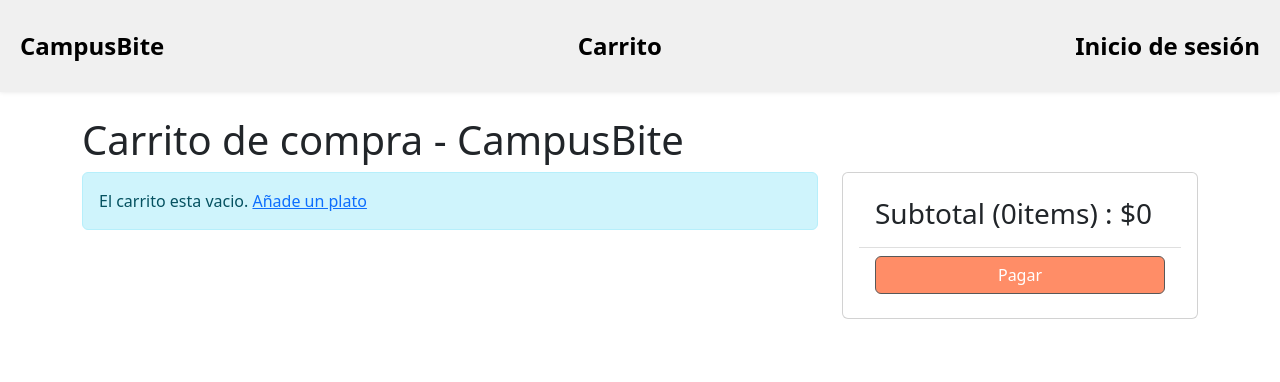
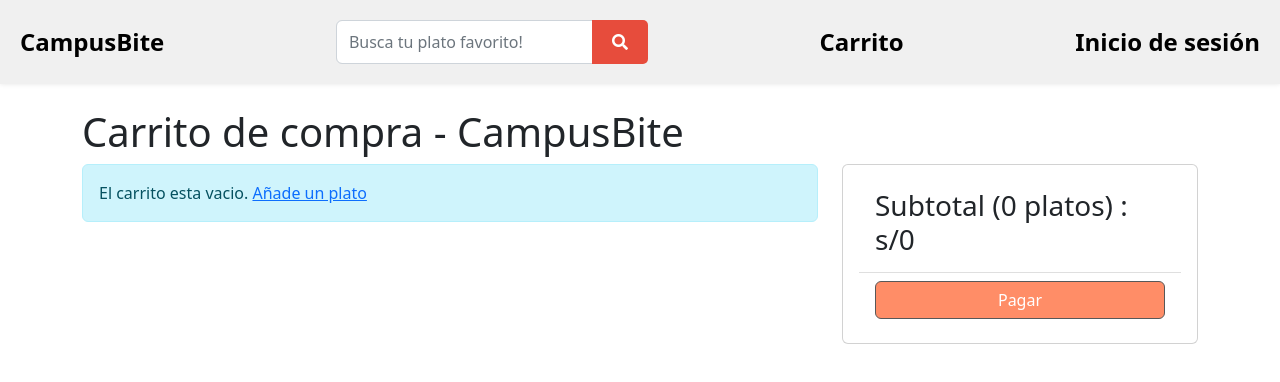
Before and after one commit to SebasHS/CampusBite, a React (Create React App) app in the folder frontend/: page /cart in a window 1280 px wide. Shown: the top 382 px of the page. Built offline with nearby package versions, Linux system fonts and the light colour scheme.

Commit message:
Add: Carrito de compras 80%

```diff
--- a/frontend/src/App.js
+++ b/frontend/src/App.js
@@ -11,6 +11,7 @@
 import Badge from 'react-bootstrap/Badge'
 import Nav from 'react-bootstrap/Nav'
 import CarritoCompraScreen from './pantallas/CarritoCompraScreen';
+import BarraBusqueda from './componentes/BarraBusqueda';
 
 
 function App() {
@@ -29,7 +30,7 @@
         <div>
             <header className='MenuNav'>
                 <Link to="/">CampusBite</Link>
-                <Nav>
+                    <BarraBusqueda/>
                     <Link to="/cart" className='nav-link'>
                         Carrito
                         {cart.cartItems.length > 0 && (
@@ -39,8 +40,7 @@
                         )}
 
 
-                    </Link>
-                </Nav>
+                </Link>
                 {userInfo ? (
                     <>
                     <span>Hola, {userInfo.name} </span>
--- /dev/null
+++ b/frontend/src/componentes/BarraBusqueda.js
@@ -0,0 +1,34 @@
+import React, { useState } from 'react';
+import Button from 'react-bootstrap/Button';
+import Form from 'react-bootstrap/Form';
+import InputGroup from 'react-bootstrap/InputGroup';
+import FormControl from 'react-bootstrap/FormControl';
+import { useNavigate } from 'react-router-dom';
+
+export default function BarraBusqueda() {
+  const navigate = useNavigate();
+  const [query, setQuery] = useState('');
+  const submitHandler = (e) => {
+    e.preventDefault();
+    navigate(query ? `/search/?query=${query}` : '/search');
+  };
+
+  return (
+    <Form className="d-flex" onSubmit={submitHandler}>
+      <InputGroup>
+        <FormControl
+          type="text"
+          name="q"
+          id="q"
+          onChange={(e) => setQuery(e.target.value)}
+          placeholder="Busca tu plato favorito!"
+          aria-label="Search Products"
+          aria-describedby="button-search"
+        ></FormControl>
+        <Button variant="outline-primary" type="submit" id="button-search">
+          <i className="fas fa-search"></i>
+        </Button>
+      </InputGroup>
+    </Form>
+  );
+}
--- a/frontend/src/componentes/Producto.js
+++ b/frontend/src/componentes/Producto.js
@@ -2,9 +2,32 @@
 import { Link } from 'react-router-dom';
 import Card from 'react-bootstrap/Card';
 import Rating from './Rating'
+import axios from 'axios';
+import { useContext } from 'react';
+import { Store } from '../Store';
 
 function Producto(props){
     const {product} = props;
+
+    const { state, dispatch: ctxDispatch } = useContext(Store);
+    const {
+        cart: { cartItems },
+    } = state;
+    const addToCartHandler = async (item) => {
+        const existItem = cartItems.find((x) => x._id === product._id);
+        const quantity = existItem ? existItem.quantity + 1 : 1;
+        const { data } = await axios.get(`/api/products/${item._id}`)
+        if(data.countInStock < quantity){
+            window.alert('Lo sentimos!, este producto esta fuera de stock');
+            return;
+        }
+
+        ctxDispatch({type:'CART_ADD_ITEM', payload: {...item, quantity},
+        });
+
+    };
+
+
     return(
         <Card key={product.slug}>
             <Link to={`/product/${product.slug}`}>
@@ -16,7 +39,7 @@
                 </Link>
                 <Rating rating={product.rating} numReviews={product.numReviews} />
                 <Card.Text>s/{product.price}</Card.Text>
-                <Button>Añadir al carrito</Button>
+                <Button onClick={() => addToCartHandler(product)}>Añadir al carrito</Button>
             </Card.Body>
         </Card>
     )
--- a/frontend/src/index.css
+++ b/frontend/src/index.css
@@ -111,15 +111,19 @@
 
   .MenuNav a {
     font-size: 20px;
-    margin-bottom: 10px;
+    margin-bottom: 15px;
   }
 
   .MenuNav span {
-    margin-bottom: 10px;
+    margin-bottom: 15px;
   }
 
   .MenuNav button {
     margin-top: 10px;
+  }
+
+  .MenuNav form {
+    margin-bottom: 15px;
   }
 }
 
--- a/frontend/src/pantallas/CarritoCompraScreen.js
+++ b/frontend/src/pantallas/CarritoCompraScreen.js
@@ -1,24 +1,43 @@
 import { useContext } from "react";
 import { Store } from '../Store';
 import { Helmet } from 'react-helmet-async';
-import { Link } from 'react-router-dom';
+import { Link, useNavigate } from 'react-router-dom';
 import Row from 'react-bootstrap/Row';
 import Col from 'react-bootstrap/Col';
 import Button from 'react-bootstrap/Button';
 import Card from 'react-bootstrap/Card';
 import MessageBox from '../componentes/MessageBox';
 import ListGroup from 'react-bootstrap/ListGroup';
-import ListGroupItem from "react-bootstrap/esm/ListGroupItem";
+import axios from 'axios';
 
 
 
 export default function CarritoCompraScreen(){
-
+    const navigate = useNavigate();
     const { state, dispatch: ctxDispatch } = useContext(Store);
     const {
         cart: { cartItems },
     } = state;
 
+    const updateCartHandler = async (item, quantity) => {
+        const { data } = await axios.get(`/api/products/${item._id}`)
+        if(data.countInStock < quantity){
+            window.alert('Lo sentimos!, este producto esta fuera de stock');
+            return;
+        }
+
+        ctxDispatch({type:'CART_ADD_ITEM', payload: {...item, quantity},
+        });
+
+    };
+
+    const removeItemHandler = (item) => {
+        ctxDispatch({type: 'CART_REMOVE_ITEM', payload: item});
+    };
+
+    const checkoutHandler = () => {
+        navigate('/signin?redirect=/shipping');
+    }
 
     return(
 
@@ -50,11 +69,15 @@
                                         <Link to={`/product/${item.slug}`}>{item.name}</Link>
                                     </Col>
                                     <Col md={3}>
-                                        <Button variant="light" disabled={item.quantity === 1}>
+                                        <Button variant="light" onClick={() =>
+                                            updateCartHandler(item, item.quantity - 1)
+                                            } disabled={item.quantity === 1}>
                                             <i className="fas fa-minus-circle"></i>
                                         </Button>{' '}
                                         <span>{item.quantity}</span>{' '}
-                                        <Button variant="light" disabled={item.quantity === item.countInStock}>
+                                        <Button variant="light" onClick={() =>
+                                            updateCartHandler(item, item.quantity + 1)
+                                            } disabled={item.quantity === item.countInStock}>
                                             <i className="fas fa-plus-circle"></i>
                                         </Button>
                                     </Col>
@@ -62,7 +85,7 @@
                                         s/{item.price}
                                     </Col>
                                     <Col md={2}>
-                                        <Button variant="light">
+                                        <Button onClick={() => removeItemHandler(item)} variant="light">
                                             <i className="fas fa-trash"></i>
                                         </Button>
                                     </Col>
@@ -79,13 +102,13 @@
                             <ListGroup variant="flush">
                                 <ListGroup.Item>
                                     <h3>
-                                        Subtotal ({cartItems.reduce((a, c) => a + c.quantity, 0)}{''}items) : $
+                                        Subtotal ({cartItems.reduce((a, c) => a + c.quantity, 0)}{''} platos) : s/
                                         {cartItems.reduce((a, c) => a + c.price * c.quantity, 0)}
                                     </h3>
                                 </ListGroup.Item>
                                 <ListGroup.Item>
                                     <div className="d-grid">
-                                        <Button type="button" variant="primary" disabled={cartItems.length === 0}>
+                                        <Button type="button" variant="primary" onClick={checkoutHandler} disabled={cartItems.length === 0}>
                                             Pagar
                                         </Button>
                                     </div>
--- a/frontend/src/store.js
+++ b/frontend/src/store.js
@@ -8,7 +8,9 @@
     : null,
 
     cart:{
-        cartItems: [],
+        cartItems: localStorage.getItem('cartItems')
+        ? JSON.parse(localStorage.getItem('cartItems'))
+        : [],
     },
 };
 
@@ -29,10 +31,17 @@
                 item._id === existItem._id ? newItem : item
             )
             : [...state.cart.cartItems, newItem];
+            localStorage.setItem('cartItems', JSON.stringify(cartItems));
             return {...state, cart: {...state.cart, cartItems}};
 
-            default:
+        case 'CART_REMOVE_ITEM': {
+            const cartItems = state.cart.cartItems.filter(
+            (item) => item._id !== action.payload._id);
+            localStorage.setItem('cartItems', JSON.stringify(cartItems));
+            return {...state, cart: {...state.cart, cartItems}};
+        }
 
+        default:
             return state;
     }
 }
```
Also changed, not shown: 1 other file (tests, documents, lock files or other folders).
